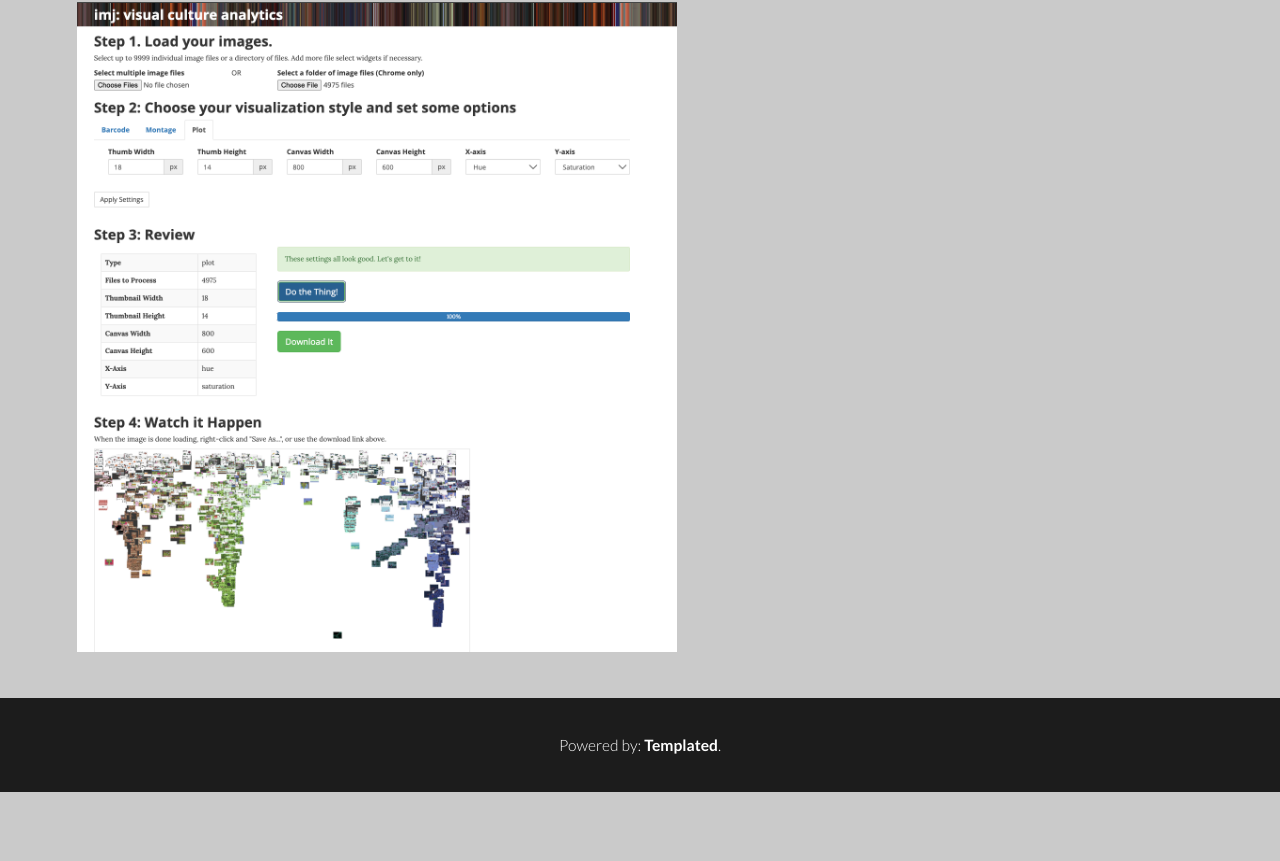
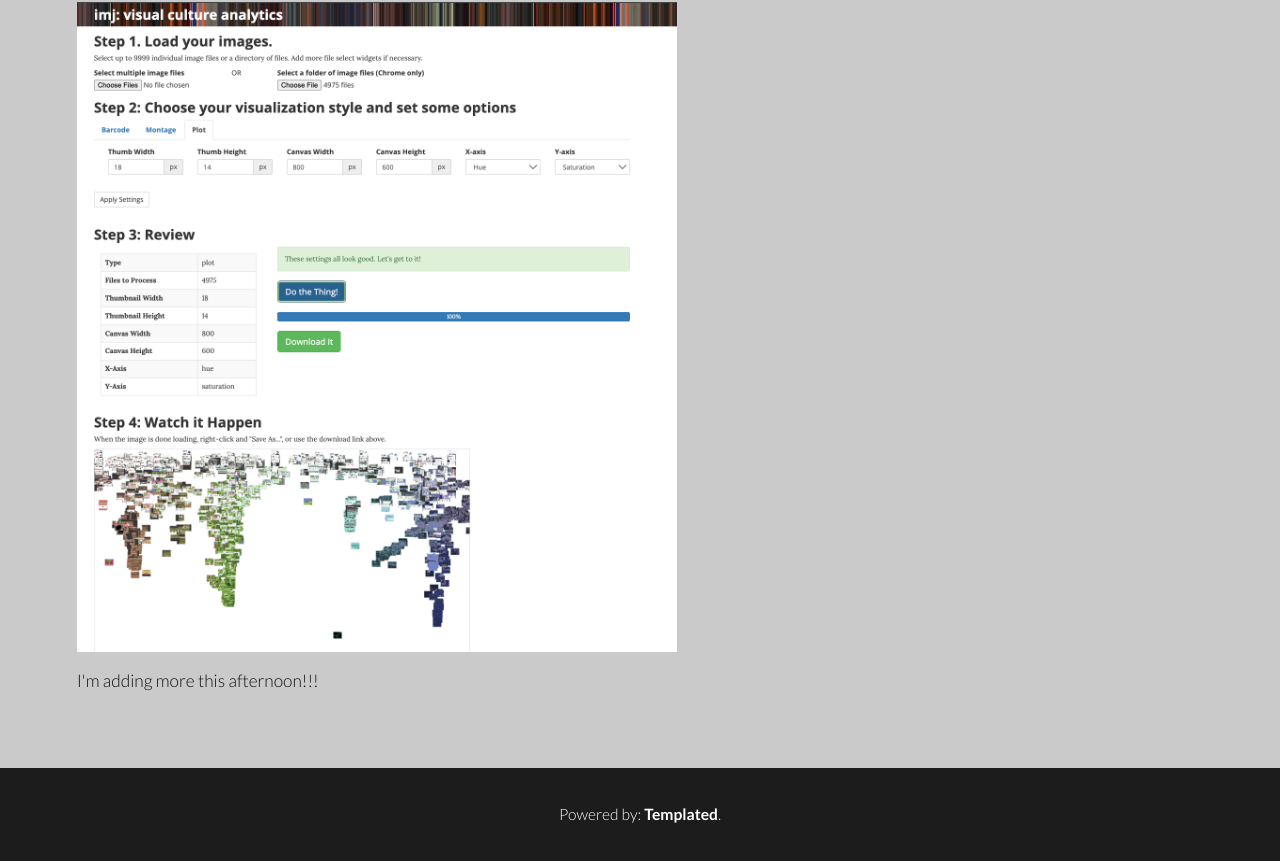
Before and after one commit to Liv-Forte/DH-285-Final-Project, a plain HTML site: page methods.html in a window 1280 px wide. Shown: the part 1835-2696 px from the top of the page. Before the commit the page ends 2627 px from the top, so only its background shows below. Drawn offline with Linux system fonts and the light colour scheme.

Commit message:
Update methods.html

```diff
--- a/methods.html
+++ b/methods.html
@@ -38,6 +38,7 @@
         <img src="images/folder.png" alt="folder of all of the data" width="600" height="400"/>
         <p>The first way I decided to do this is by using IMJ tool. To find the patterns in the evolution of color in the games over time, I used the plot feature to plot each image comparing the hue on the x-axis, and the saturation on the y-axis.</p>
         <img src="images/imj_tool.png" alt="IMJ tool interface" width="600" height="650"/>
+        <p>I'm adding more this afternoon!!!</p>
     </div>
 </section><div class="copyright">
     Powered by: <a href="https://templated.co/">Templated</a>.
```
